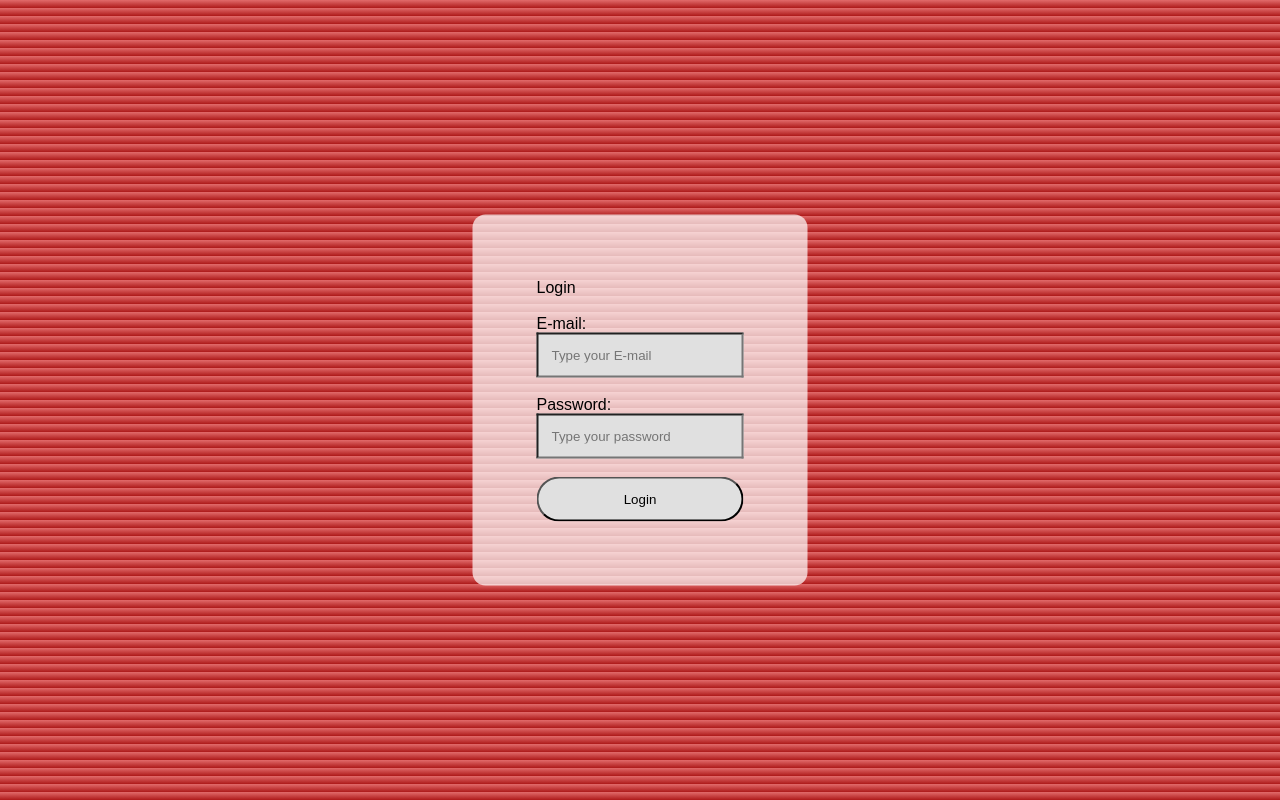
After one commit to Paulo-Aragao/django-wbe-game, a Django app: page /login in a window 1280 px wide. The commit adds this page. Run offline with Django 3.2, Linux system fonts and the light colour scheme.

Commit message:
login page created

```diff
--- /dev/null
+++ b/game/static/css/style.css
@@ -0,0 +1,40 @@
+:root{
+    --color_background : rgb(190, 190, 190);
+    --color_hover : rgb(255, 210, 210);
+    --color_primary : rgb(185, 136, 136);
+}
+body{
+    font-family: sans-serif;
+    background-image: linear-gradient(0deg,rgb(173, 25, 25),rgb(226, 107, 107));
+}
+.dp-menu ul{
+    list-style-type: none;
+    padding: 0;
+}
+ul{
+    background-color: var(--color_hover);
+}
+
+.login-div{
+    background-color:rgba(255, 255, 255, 0.7);
+    position: absolute;
+    top: 50%;
+    left: 50%;
+    transform: translate(-50%,-50%);
+    padding: 5%;
+    border-radius: 13px;
+}
+.login-button{
+    background-color: rgb(224, 224, 224);
+    padding: 13px;
+    width: 100%;
+    border-radius: 25px;
+}
+.login-button:hover{
+    background-color: rgb(168, 167, 167);;
+}
+.login-input{
+    background-color: rgb(224, 224, 224);
+    padding: 13px;
+    outline: none;
+}
--- /dev/null
+++ b/game/templates/game/login.html
@@ -0,0 +1,24 @@
+{% load static %}
+<!DOCTYPE html>
+<html lang="en">
+<head>
+    <meta charset="UTF-8">
+    <title>Title</title>
+    <link rel="stylesheet" href="{% static '/css/style.css' %}">
+</head>
+<body>
+    <div class="login-div">
+        Login
+        <br><br>
+        E-mail:
+        <br>
+        <input class = "login-input" type="text" placeholder="Type your E-mail">
+        <br><br>
+        Password:
+        <br>
+        <input class = "login-input" type="password" placeholder="Type your password">
+        <br><br>
+        <button class="login-button"> Login </button>
+    </div>
+</body>
+</html>
--- a/game/views.py
+++ b/game/views.py
@@ -3,3 +3,5 @@ from django.shortcuts import render
 
 def home(request):
     return render(request, 'game/home.html')
+def login(request):
+    return render(request, 'game/login.html')
--- a/web_game_battle/settings.py
+++ b/web_game_battle/settings.py
@@ -119,7 +119,10 @@ USE_TZ = True
 # https://docs.djangoproject.com/en/3.2/howto/static-files/
 
 STATIC_URL = '/static/'
-
+STATICFILES_DIRS = [
+    BASE_DIR / "static",
+    '/var/www/static/',
+]
 # Default primary key field type
 # https://docs.djangoproject.com/en/3.2/ref/settings/#default-auto-field
 
--- a/web_game_battle/urls.py
+++ b/web_game_battle/urls.py
@@ -15,8 +15,9 @@ Including another URLconf
 """
 from django.contrib import admin
 from django.urls import path
-from game.views import home
+from game.views import home,login
 urlpatterns = [
     path('admin/', admin.site.urls),
     path('', home),
+    path('login', login),
 ]
```
Also changed, not shown: game/templates/game/home.html (+10 -2 lines), game/templates/game/register.html (added, +24 -0 lines).
